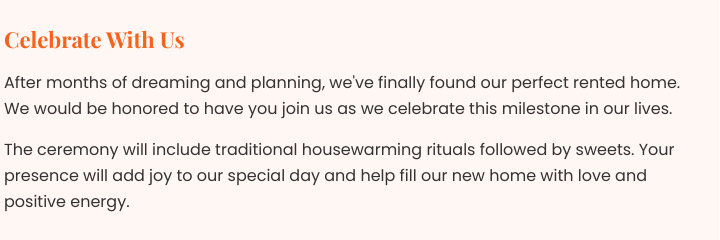
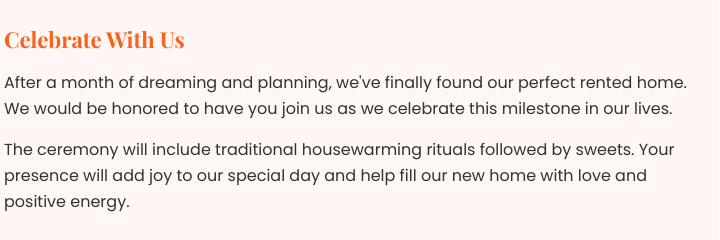
Before and after one commit to KalpanaSaran/my-vercel-project, a plain HTML site: page index.html in a window 1280 px wide. Shown: the part 922-1162 px from the top of the page, 291-1011 px from the left. Drawn offline with nearby package versions, Linux system fonts and the light colour scheme.

Commit message:
Update index.html

```diff
--- a/index.html
+++ b/index.html
@@ -334,7 +334,7 @@
 
       <div class="additional-content animate__animated animate__fadeIn animate__delay-2s">
         <h4>Celebrate With Us</h4>
-        <p>After months of dreaming and planning, we've finally found our perfect rented home. We would be honored to have you join us as we celebrate this milestone in our lives.</p>
+        <p>After a month of dreaming and planning, we've finally found our perfect rented home. We would be honored to have you join us as we celebrate this milestone in our lives.</p>
         <p>The ceremony will include traditional housewarming rituals followed by sweets. Your presence will add joy to our special day and help fill our new home with love and positive energy.</p>
       </div>
 
```
